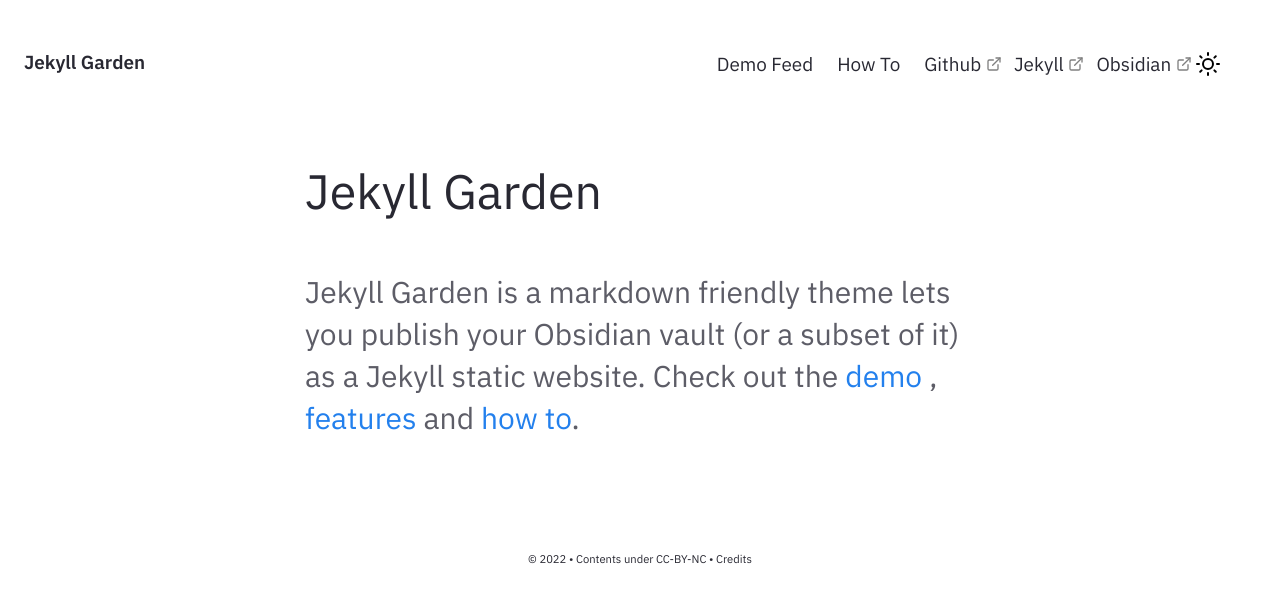
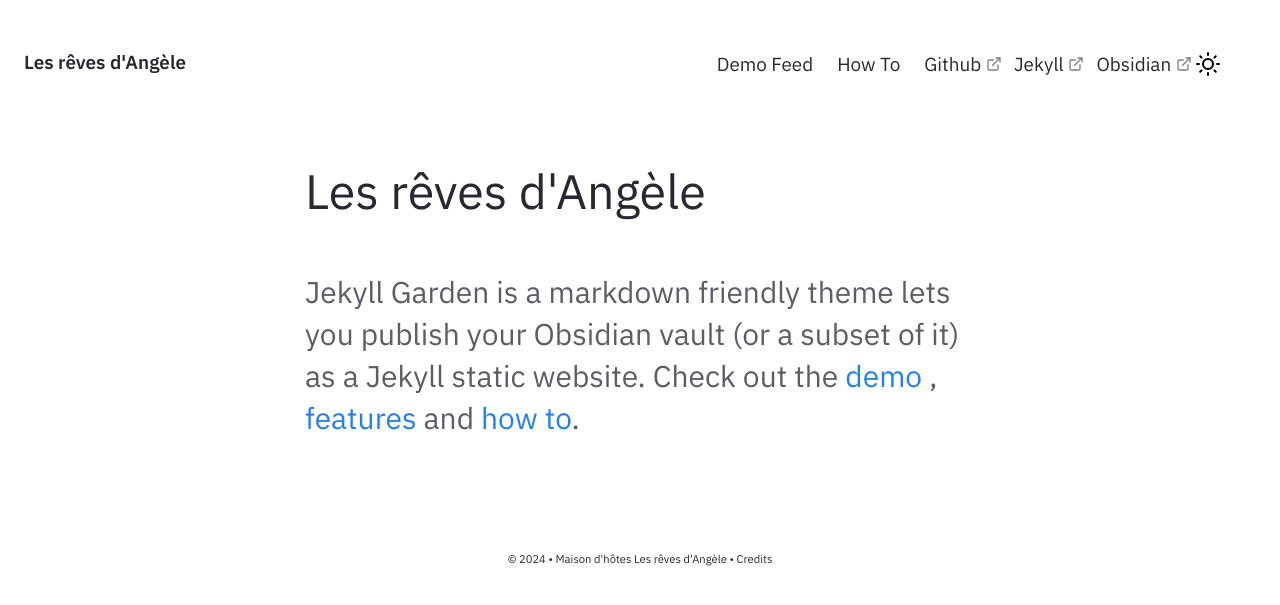
Before and after one commit to slimooo/lra3, a Jekyll site: the page built from pages/index.md, in a window 1280 px wide. Shown: the top 605 px of the page. Built offline with Jekyll 4.4.1, drawn with Linux system fonts in a browser that asks for light colours.

Commit message:
Update _config.yml

```diff
--- a/_config.yml
+++ b/_config.yml
@@ -27,11 +27,11 @@ baseurl: ""
 
 # Website Header, Description, Footer year and text.
 # If you are deleting this, make sure you remove it from HTML files too
-heading: Jekyll Garden # Change this
+heading: Les rêves d'Angèle # Change this
 content: Obsidian ready Jekyll Theme
 copyright:
-  year: © 2022
-  msg: Contents under CC-BY-NC
+  year: © 2024
+  msg: Maison d'hôtes Les rêves d'Angèle
 
 # Set title and content for private & broken link tooltop
 privatelinks:
@@ -42,7 +42,7 @@ privatelinks:
 # To enable set "enabled : true" else, use "enabled:false"
 preferences:
   search:
-    enabled: true
+    enabled: false
   wiki_style_link:
     enabled: true
   pagepreview:
```
